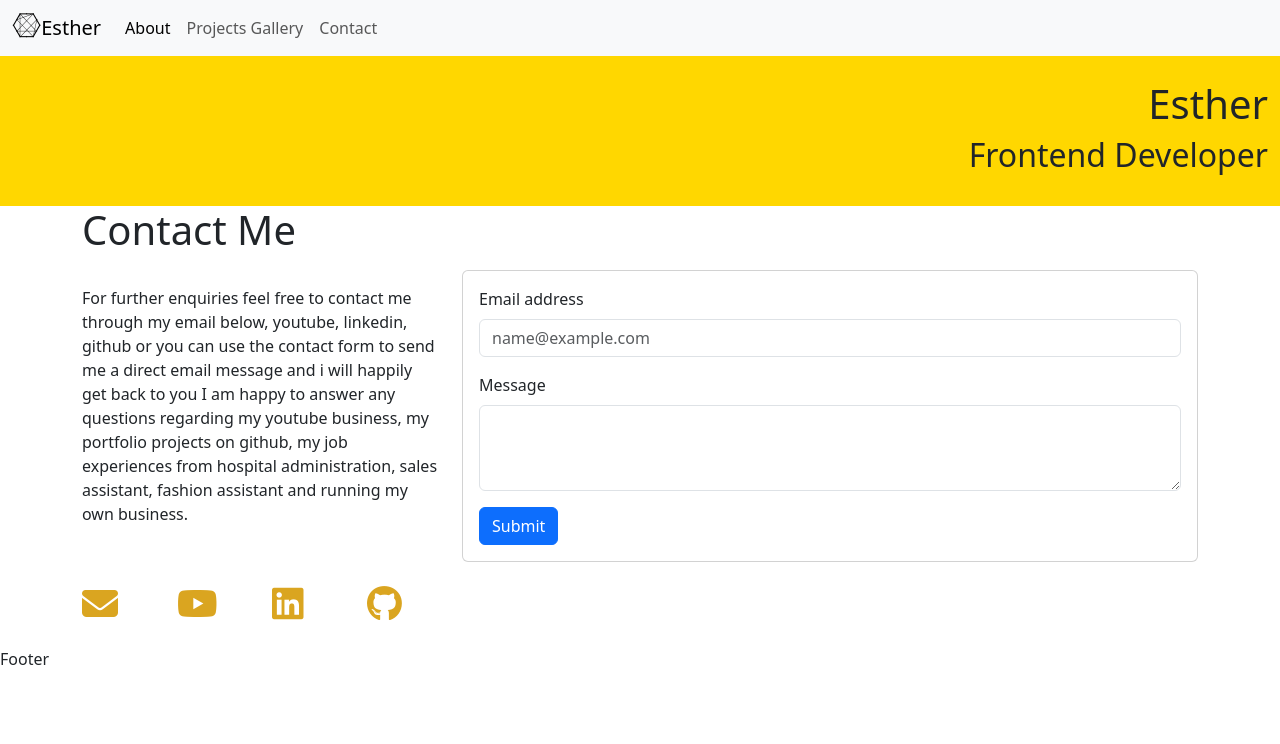
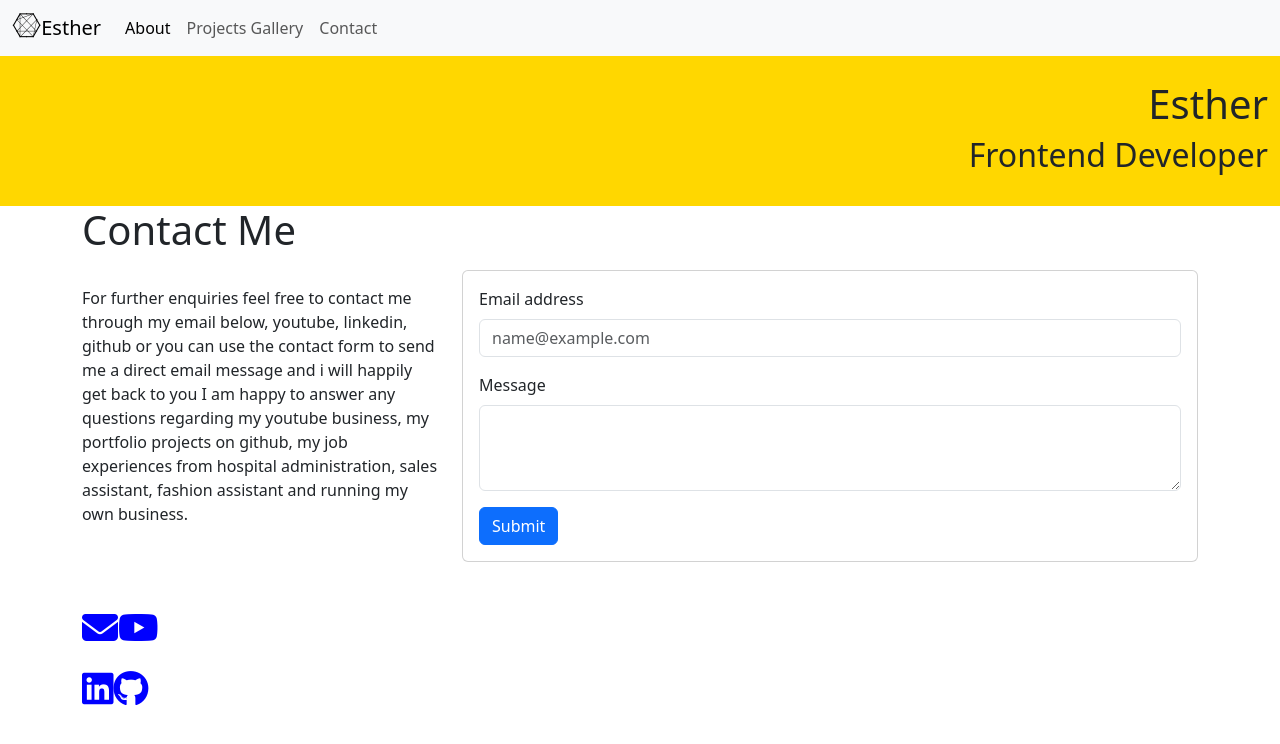
Before and after one commit to Estherbab/React-Portfolio, a React (Vite) app: page /#/contact in a window 1280 px wide. Shown: the top 744 px of the page. Built offline with nearby package versions, Linux system fonts and the light colour scheme.

Commit message:
Added hover effect for icons, added contact description

```diff
--- a/src/App.css
+++ b/src/App.css
@@ -1,6 +1,10 @@
 i{
     font-size: 36px;
-    color: goldenrod;
+    color: blue;
+
+}
+.icons:hover{
+    color: black;
 }
 .hero{
     height: 150px;
--- a/src/components/Footer.jsx
+++ b/src/components/Footer.jsx
@@ -2,7 +2,7 @@
 
 function Footer() {
     return (
-      <footer>Footer</footer>
+      <footer></footer>
     );
   }
   export default Footer;
--- a/src/pages/Contact.jsx
+++ b/src/pages/Contact.jsx
@@ -6,12 +6,13 @@ function Contact() {
       <div className="row mt-3">
         <div className="col-sm-12 col-md-4">
           <p className="mt-3">
-       For further enquiries feel free to contact me through my email below, youtube, linkedin, github or
-       you can use the contact form to send me a direct email message and i will happily get back to you
-
-       I am happy to answer any questions regarding my youtube business, my portfolio projects on github,
-       my job experiences from hospital administration, sales assistant, fashion assistant and running my own business.
-
+            For further enquiries feel free to contact me through my email
+            below, youtube, linkedin, github or you can use the contact form to
+            send me a direct email message and i will happily get back to you I
+            am happy to answer any questions regarding my youtube business, my
+            portfolio projects on github, my job experiences from hospital
+            administration, sales assistant, fashion assistant and running my
+            own business.
           </p>
         </div>
 
@@ -31,7 +32,10 @@ function Contact() {
                   />
                 </div>
                 <div className="mb-3">
-              <label for="exampleFormControlTextarea1" className="form-label">
+                  <label
+                    for="exampleFormControlTextarea1"
+                    className="form-label"
+                  >
                     Message
                   </label>
                   <textarea
@@ -46,30 +50,35 @@ function Contact() {
               </form>
             </div>
           </div>
-
+        </div>
       </div>
 
+      <section className="mb-4 mt-5 row">
+        <div className="col-sm-12 col-md-4">
+        <a href="https://www.estherbogere@gmail.com" className="col-1">
+          <i class="fa-solid fa-envelope icons"></i>
+        </a>
 
+        <a href="https://www.youtube.com/@estheronala" className="col-1">
+          <i class="fa-brands fa-youtube icons"></i>
+        </a>
         </div>
+   </section>
+
+   <section className="mb-4 mt-1 row">
+        <div className="col-sm-12 col-md-4">
+        <a href="https://www.linkedin.com/in/esther-babirye/" className="col-1">
+          <i class="fa-brands fa-linkedin icons"></i>
+        </a>
+        {/* </div> */}
 
 
-      <section className="mb-4 mt-4 row">
-        <a href="https://www.estherbogere@gmail.com" className="col-1">
-        <i class="fa-solid fa-envelope"></i>
+        <a href="https://github.com/Estherbab"target="_blank" rel="noopener noreferrer" className="col-1">
+          <i className="fa-brands fa-github icons"></i>
           </a>
+          </div>
+          </section>
 
-        <a href="https://www.youtube.com/@TheBogeres"className="col-1">
-        <i class="fa-brands fa-youtube"></i></a>
-
-        <a href="https://www.pinterest.co.uk/ebogere/"className="col-1">
-        <i class="fa-brands fa-linkedin"></i></a>
-
-
-
-        <a href="http://" target="_blank" rel="noopener noreferrer" className="col-1">
-          <i className="fa-brands fa-github"></i>
-        </a>
-      </section>
     </div>
   );
 }
```
Lines whose indentation alone changed are shown as unchanged.
